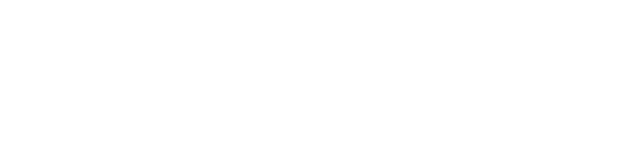
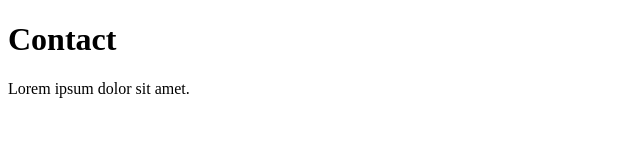
Before and after one commit to sankeerth1809/splitmate, a plain HTML site: page contact.html in a window 1280 px wide. Shown: the whole page, without its empty margins (0-640 px from the left). Drawn offline with Linux system fonts and the light colour scheme.

Commit message:
Updates: About/Contact

```diff
--- a/contact.html
+++ b/contact.html
@@ -7,6 +7,7 @@
     <title>Document</title>
 </head>
 <body>
-
+    <h1>Contact</h1>
+    <p>Lorem ipsum dolor sit amet.</p>
 </body>
 </html>
```
Also changed, not shown: about.html (+1 -1 lines).
